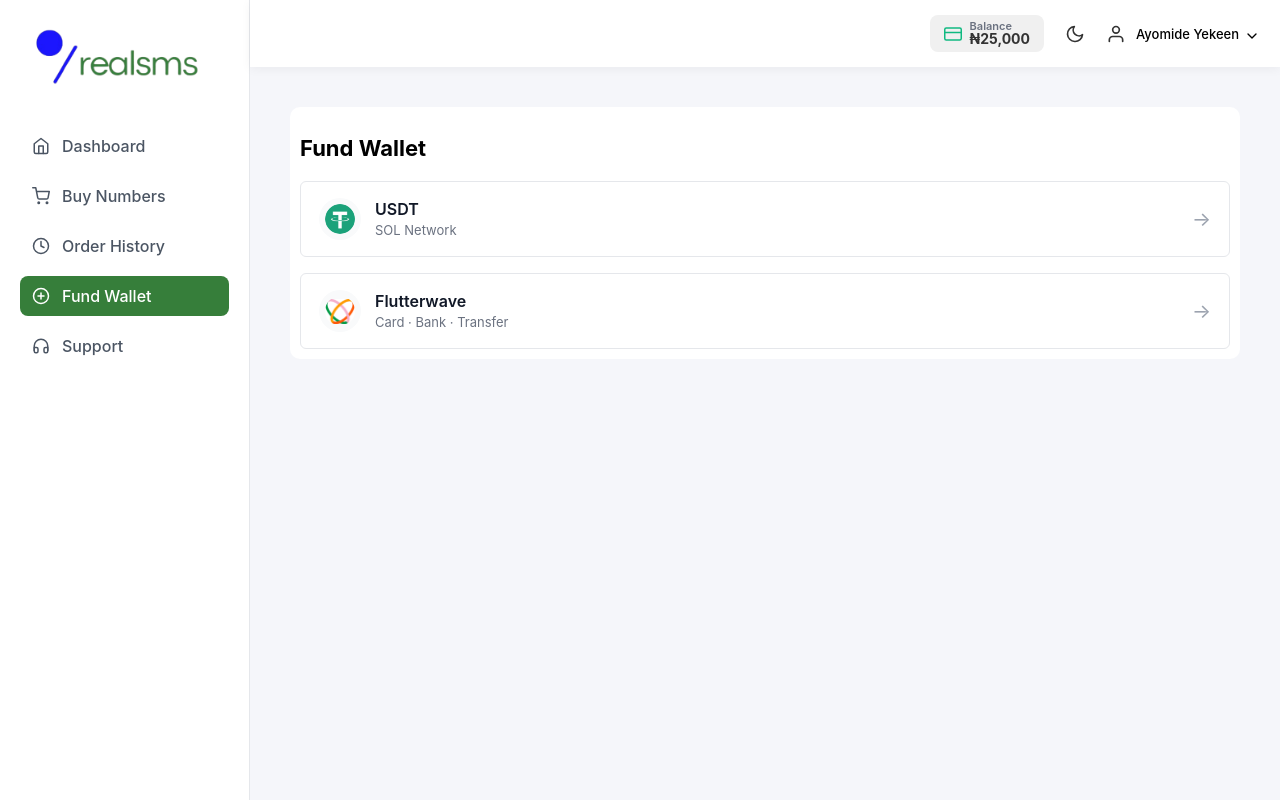
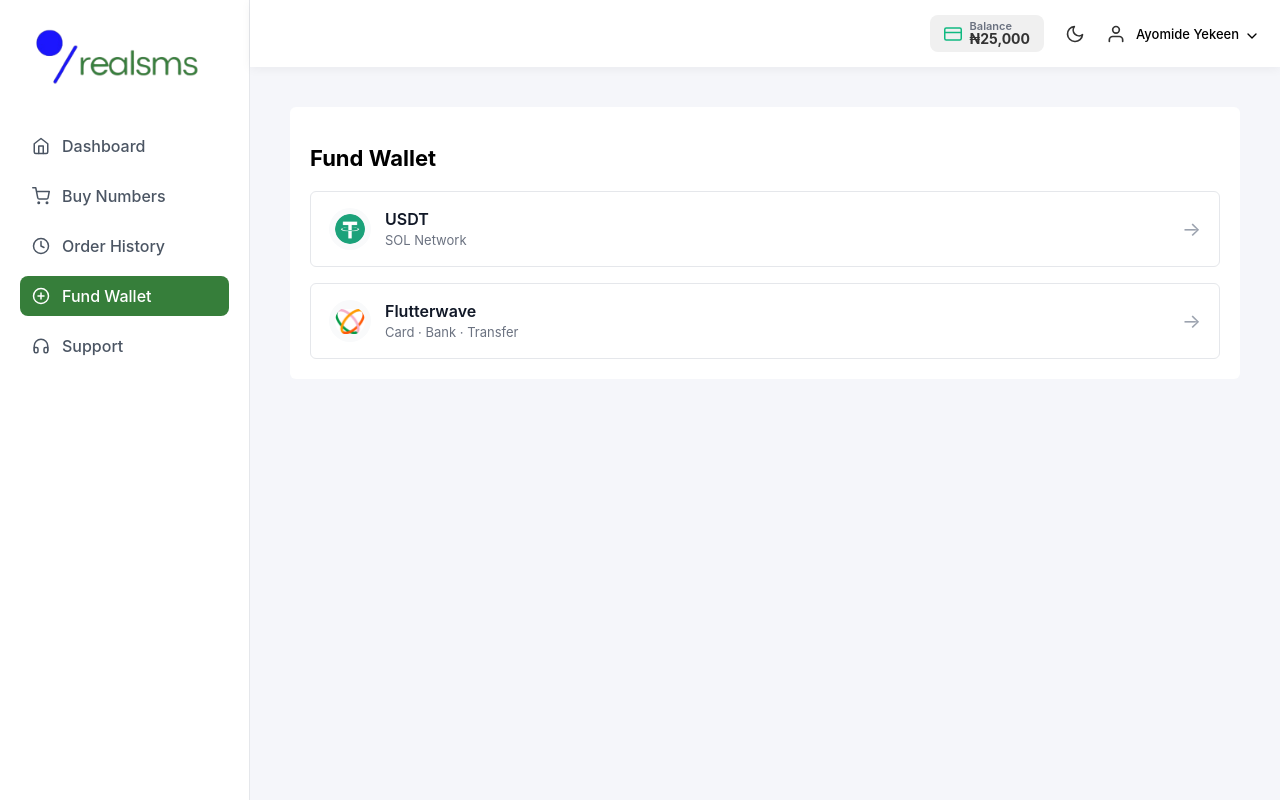
Before and after one commit to ay30bg/realsms, a React (Create React App) app: page /fund-wallet in a window 1280 px wide. Built offline with nearby package versions, Linux system fonts and the light colour scheme.

Commit message:
Update fundwallet.css

```diff
--- a/src/styles/fundwallet.css
+++ b/src/styles/fundwallet.css
@@ -11,8 +11,8 @@
 /* Main Card */
 .fund-wallet-card {
   background: #ffffff;
-  border-radius: 10px;
-  padding: 10px;
+  border-radius: 6px;
+  padding: 20px;
 }
 
 /* Payment Option */
```
